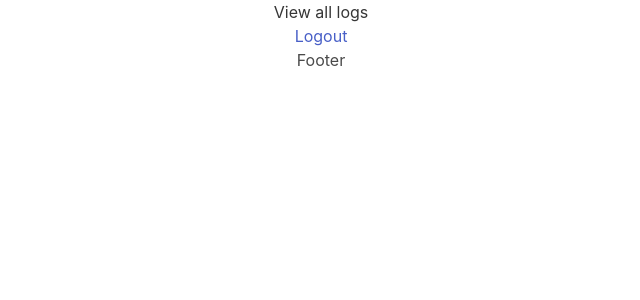
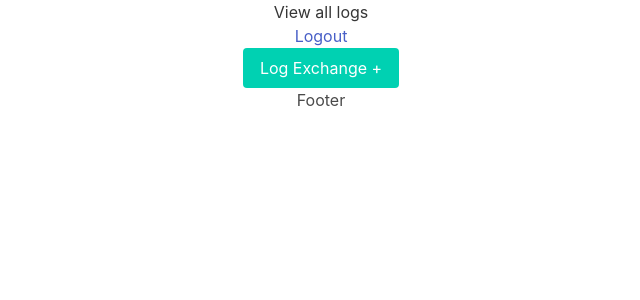
Before and after one commit to CamSkiTheDev/Safe-Exchange, a React (Create React App) app: page /logs in a window 1280 px wide. Shown: the top 300 px of the page, without its empty margins (319-959 px from the left). Built offline with nearby package versions, Linux system fonts and the light colour scheme; no server answers; sample sign-in values are in the browser's storage.

Commit message:
adds log exchange button/request to log page and makes log route a "PrivateRoute"

```diff
--- a/src/components/LoginForm.js
+++ b/src/components/LoginForm.js
@@ -1,9 +1,10 @@
 import React, { useState, useEffect } from "react";
-import { Link } from "react-router-dom";
+import { Link, useHistory } from "react-router-dom";
 import { useAuth } from "../context/AuthContext";
 
 export default function LoginForm() {
   const { login, currentUser } = useAuth();
+  const history = useHistory();
   const initialFormData = {
     email: "",
     password: "",
@@ -23,13 +24,14 @@ export default function LoginForm() {
 
     try {
       await login(formData.email, formData.password);
+      history.push("/logs");
     } catch (error) {
       console.log(error);
       alert("Unable to login.");
     }
   };
 
-  useEffect(() => console.log(currentUser), [currentUser]);
+  useEffect(() => (currentUser ? history.push("/logs") : null), [currentUser]);
 
   return (
     <>
--- a/src/components/Main.js
+++ b/src/components/Main.js
@@ -9,9 +9,7 @@ function Main(props) {
   return (
     <main>
       <Switch>
-        <Route exact path="/">
-          <Logs />
-        </Route>
+        <PrivateRoute exact path="/logs" component={Logs} />
         <PrivateRoute path="/logs/:id" component={Show} />
         <Route path="/login" render={(rp) => <Login {...rp} />} />
         <Route path="/signup" render={(rp) => <Signup {...rp} />} />
--- a/src/pages/Logs.js
+++ b/src/pages/Logs.js
@@ -1,5 +1,32 @@
-function Home(props) {
-    return <h1>Home</h1>
+function Logs(props) {
+  const logExchange = async () =>
+    window.navigator.geolocation.getCurrentPosition(async (position) => {
+      const {
+        coords: { longitude, latitude },
+        timestamp,
+      } = position;
+
+      try {
+        await fetch(`/logs`, {
+          method: "POST",
+          headers: { "Content-Type": "application/json" },
+          body: JSON.stringify({
+            date: new Date(timestamp),
+            geoposition: `${latitude} ${longitude}`,
+            isActive: true,
+            videos: [],
+          }),
+        }).then((res) => res.json());
+      } catch (error) {}
+    });
+
+  return (
+    <div className="container">
+      <button className="button is-primary" onClick={logExchange}>
+        Log Exchange +
+      </button>
+    </div>
+  );
 }
 
-export default Home
+export default Logs;
```
